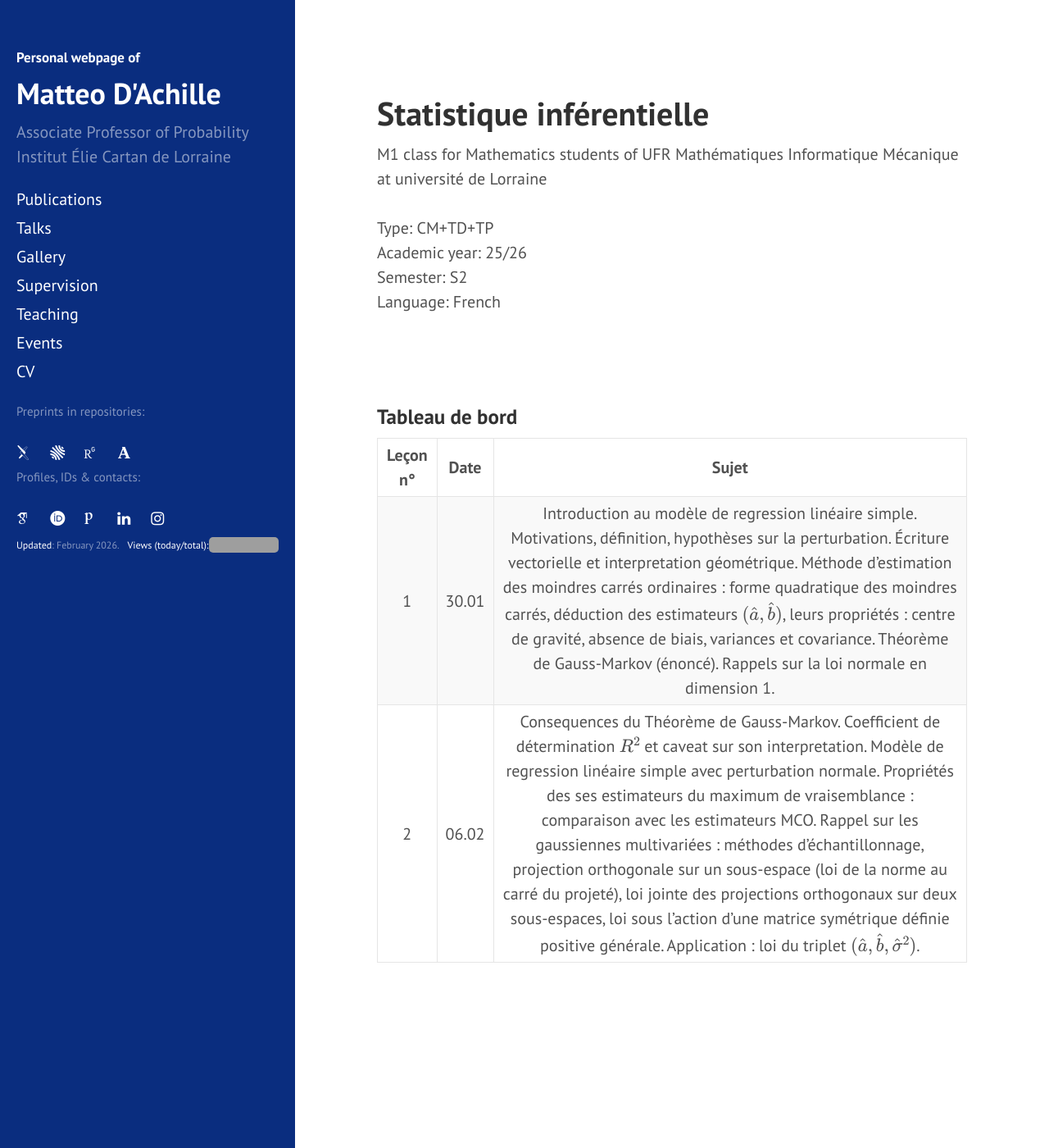
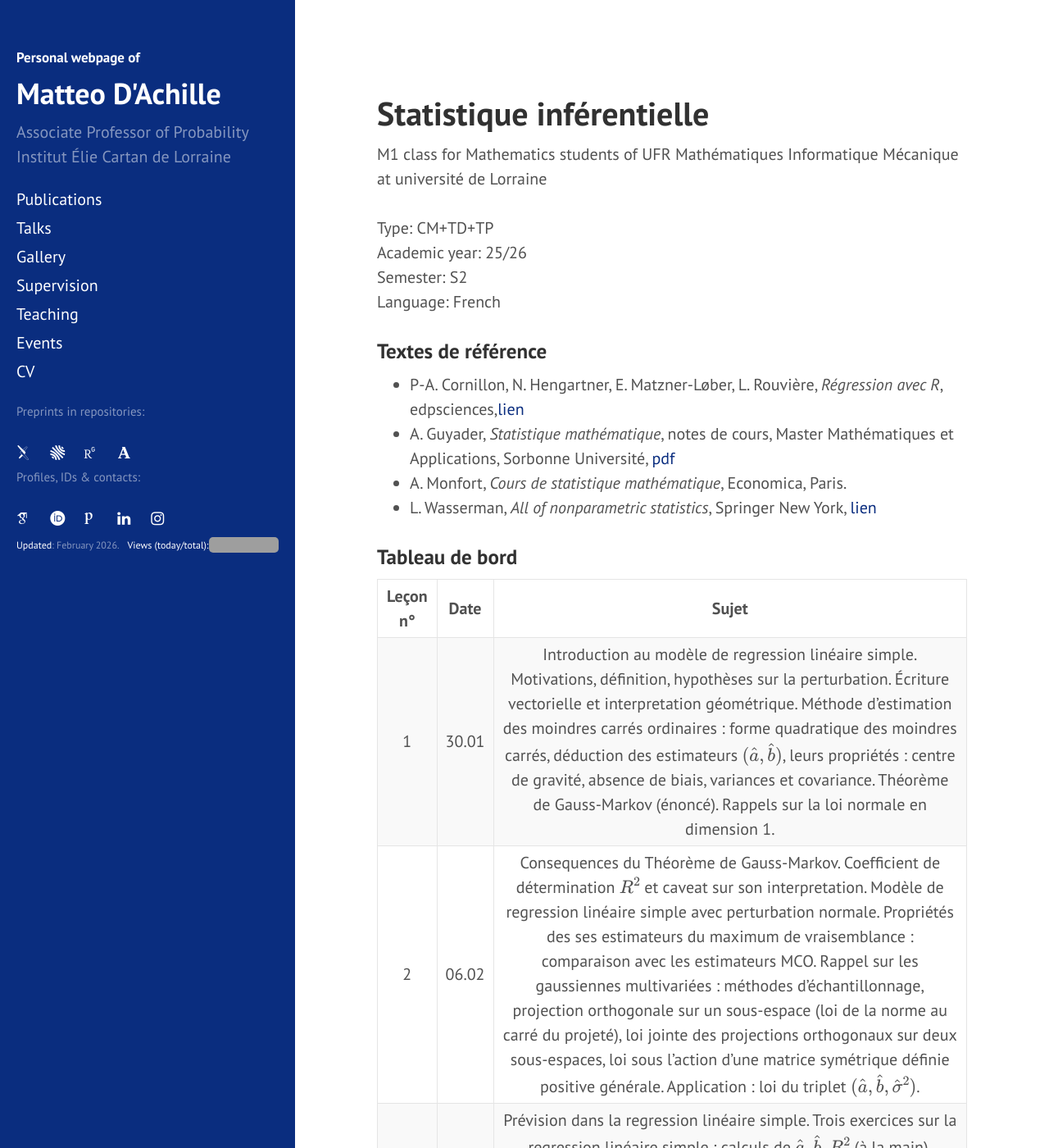
Before and after one commit to matteodachille/matteodachille.github.io, a Jekyll site: the page built from _courses/Infstat2026.md, in a window 1280 px wide and 1400 px high. Shown: the whole window at 82% size. Built offline with Jekyll 4.4.1, drawn with Linux system fonts in a browser that asks for light colours; nearby versions of some CDN libraries; some web fonts are replaced; some of the changed text lies outside the part shown; grey boxes are pictures that could not be loaded.

Commit message:
Updated Statistique inferentielle class

```diff
--- a/_courses/Infstat2026.md
+++ b/_courses/Infstat2026.md
@@ -14,7 +14,6 @@ classnumber: 11
 #groupnumber : 1
 ---
 
-<br/>
 <!--
 <a style="color: red; font-weight: bold;">News</a> : [Notes de l'interro du 15/10/2025 et du partiel du 15/11/2025](/downloads/Notes-Analyse1-L1Math25_26.pdf){:target="_blank"} <br/>
 -->
@@ -41,12 +40,24 @@ Pour le materiel de cours ainsi que les annonces communs voir : <br/> [#](https:
 2. Applications usuelles
 3. Primitives usuelles
 4. Equations différentielles linéaires
+
 -->
 
+
+### Textes de référence
+
+
++ P-A. Cornillon, N. Hengartner, E. Matzner-Løber, L. Rouvière, _Régression avec R_, edpsciences,[lien](https://regression-avec-r.github.io/)
++ A. Guyader, _Statistique mathématique_, notes de cours, Master Mathématiques et Applications, Sorbonne Université, [pdf](https://perso.lpsm.paris/~aguyader/files/teaching/StatMath.pdf){:target="_blank"}
++ A. Monfort, _Cours de statistique mathématique_, Economica, Paris.
++ L. Wasserman, _All of nonparametric statistics_, Springer New York, [lien](https://link.springer.com/book/10.1007/0-387-30623-4
+){:target="_blank"}
 <br/>
+
 ### Tableau de bord
 
 | Leçon n&deg; | Date | Sujet |
 |:-: | :---: | :---: |
 | 1 | 30.01 | Introduction au modèle de regression linéaire simple. Motivations, définition, hypothèses sur la perturbation. Écriture vectorielle et interpretation géométrique. Méthode d'estimation des moindres carrés ordinaires : forme quadratique des moindres carrés, déduction des estimateurs \\(( \hat{a}, \hat{b})\\), leurs propriétés : centre de gravité, absence de biais, variances et covariance. Théorème de Gauss-Markov (énoncé). Rappels sur la loi normale en dimension 1. |
-| 2 | 06.02 | Consequences du Théorème de Gauss-Markov. Coefficient de détermination \\(R^2 \\) et caveat sur son interpretation. Modèle de regression linéaire simple avec perturbation normale. Propriétés des ses estimateurs du maximum de vraisemblance : comparaison avec les estimateurs MCO. Rappel sur les gaussiennes multivariées : méthodes d'échantillonnage, projection orthogonale sur un sous-espace (loi de la norme au carré du projeté), loi jointe des projections orthogonaux sur deux sous-espaces, loi sous l'action d'une matrice symétrique définie positive générale.  Application : loi du triplet \\(( \hat{a}, \hat{b},\hat{\sigma}^2)\\). |
+| 2 | 06.02 | Consequences du Théorème de Gauss-Markov. Coefficient de détermination \\(R^2 \\) et caveat sur son interpretation. Modèle de regression linéaire simple avec perturbation normale. Propriétés des ses estimateurs du maximum de vraisemblance : comparaison avec les estimateurs MCO. Rappel sur les gaussiennes multivariées : méthodes d'échantillonnage, projection orthogonale sur un sous-espace (loi de la norme au carré du projeté), loi jointe des projections orthogonaux sur deux sous-espaces, loi sous l'action d'une matrice symétrique définie positive générale.  Application : loi du triplet \\(( \hat{a}, \hat{b},\hat{\sigma}^2)\\).
+| 3 | 13.02 | Prévision dans la regression linéaire simple. Trois exercices sur la regression linéaire simple : calculs de \\(\hat{a}, \hat{b}, R^2\\) (à la main), interpretation géométrique du produit des pentes dans les deux regression possibles. Introduction au modèle de regression multiple : définition et interpretation géométrique. Moindres carrés ordinaires (début).|
```
